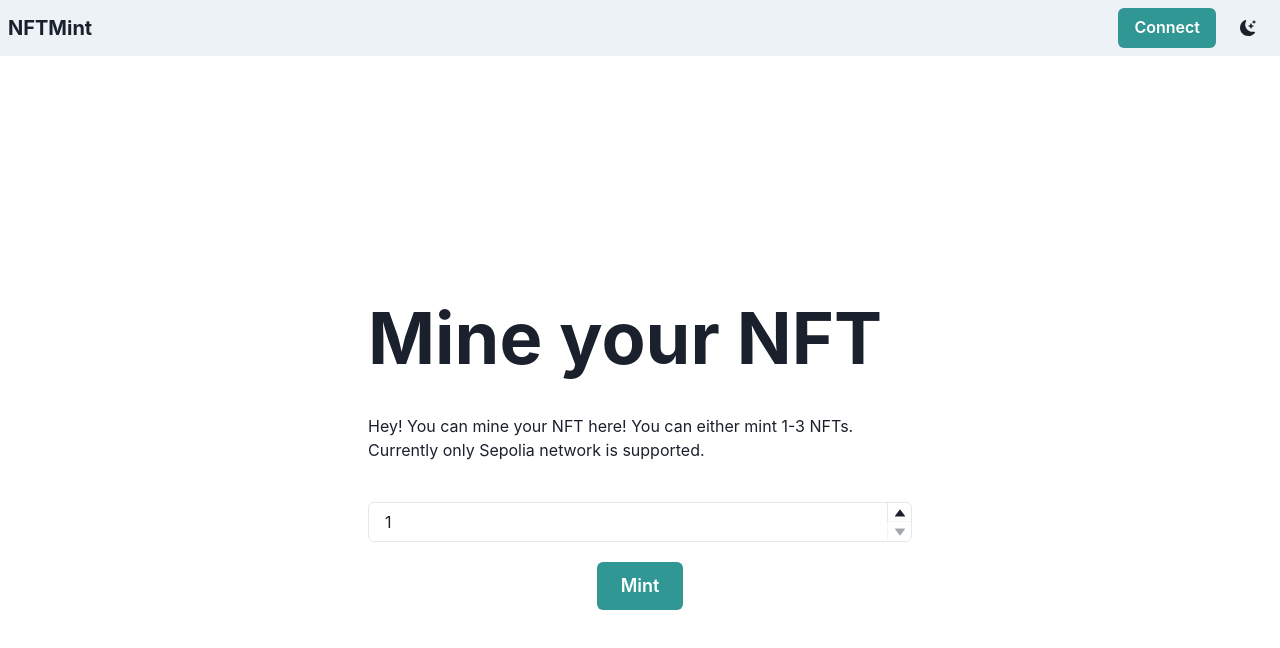
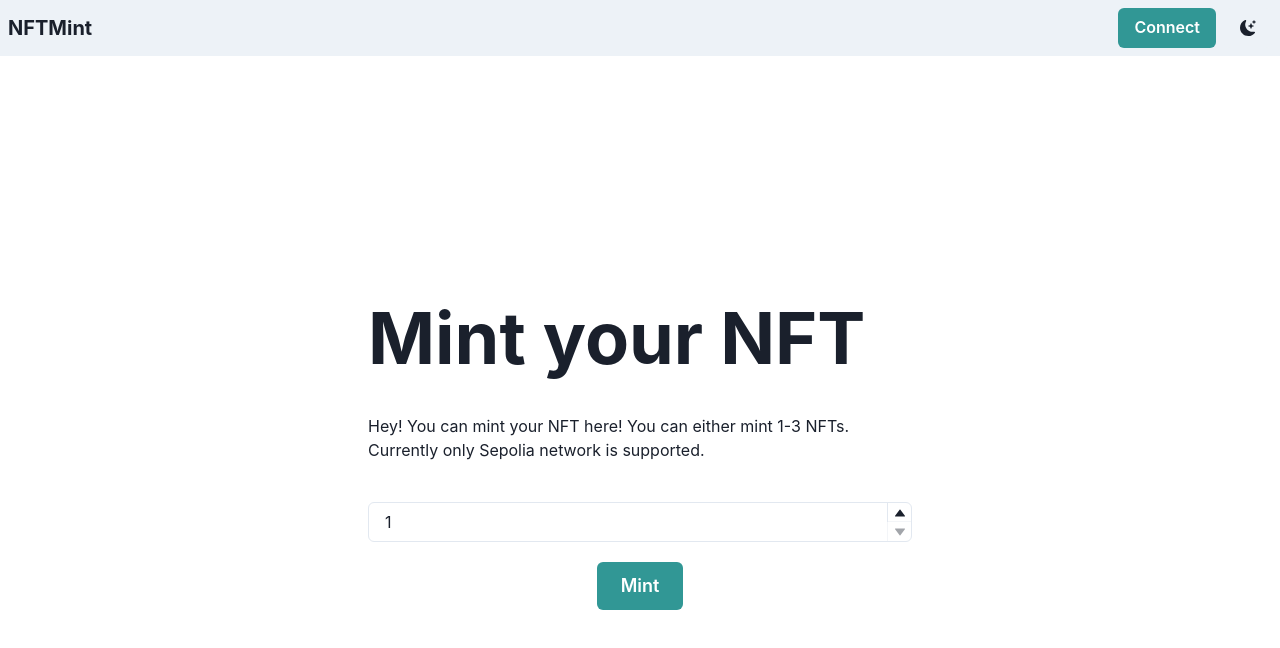
Before and after one commit to antoniosehk/PandaNFT-Frontend, a React (Create React App) app: page / in a window 1280 px wide. Shown: the top 648 px of the page. Built offline with nearby package versions, Linux system fonts and the light colour scheme.

Commit message:
updated typo

```diff
--- a/src/App.js
+++ b/src/App.js
@@ -45,11 +45,11 @@ const App = () => {
       <Center h="100vh">
         <Container maxW="xl">
           <Heading size="4xl" mb={10}>
-            Mine your NFT
+            Mint your NFT
           </Heading>
 
           <Text mb={10}>
-            Hey! You can mine your NFT here! You can either mint 1-3 NFTs.
+            Hey! You can mint your NFT here! You can either mint 1-3 NFTs.
             Currently only Sepolia network is supported.
           </Text>
 
```
